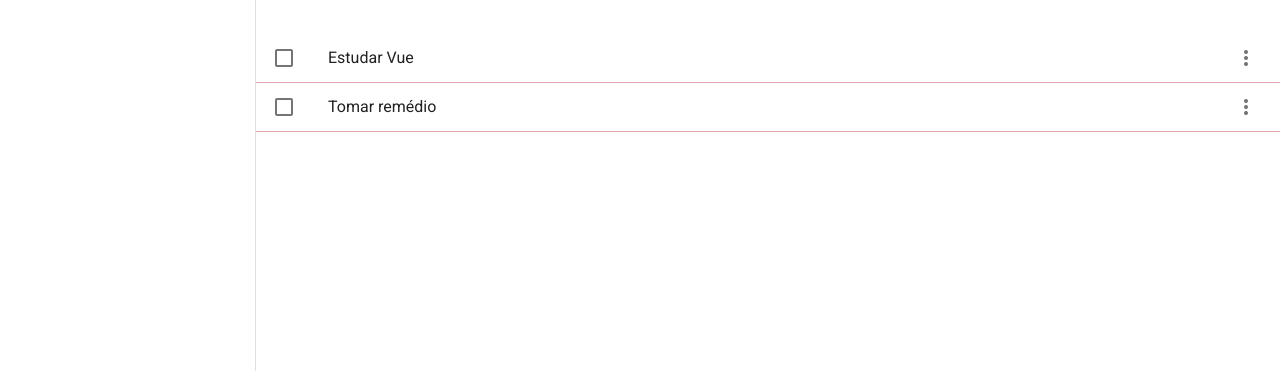
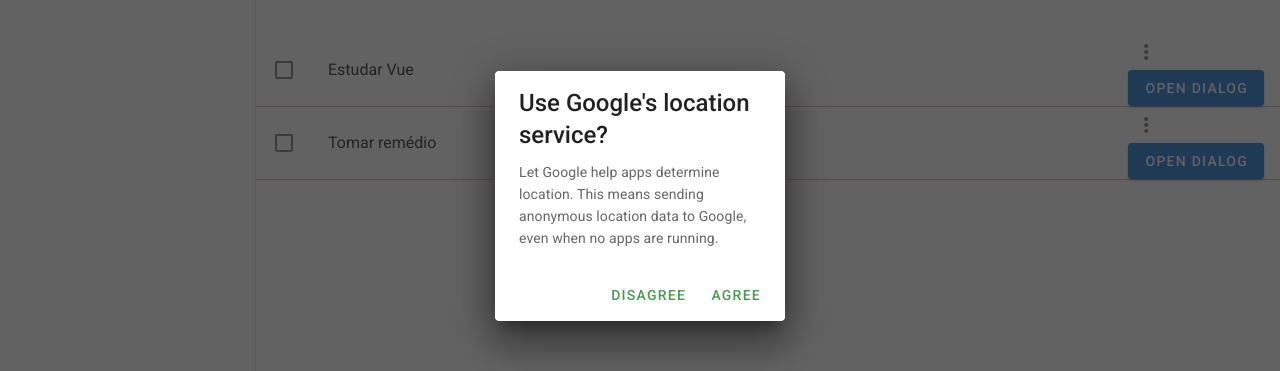
Before and after one commit to desenvolveronica/Vue-List, a Vue app: page / in a window 1280 px wide. Shown: the part 204-575 px from the top of the page. Built offline with nearby package versions, Linux system fonts and the light colour scheme.

Commit message:
Modal editar

```diff
--- /dev/null
+++ b/src/components/modal/ModalEditar.vue
@@ -0,0 +1,59 @@
+<template>
+
+  <div>
+<v-dialog
+      v-model="dialog"
+      persistent
+      max-width="290"
+    >
+      <template v-slot:activator="{ on, attrs }">
+        <v-btn
+          color="primary"
+          dark
+          v-bind="attrs"
+          v-on="on"
+        >
+          Open Dialog
+        </v-btn>
+      </template>
+      <v-card>
+        <v-card-title class="text-h5">
+          Use Google's location service?
+        </v-card-title>
+        <v-card-text>Let Google help apps determine location. This means sending anonymous location data to Google, even when no apps are running.</v-card-text>
+        <v-card-actions>
+          <v-spacer></v-spacer>
+          <v-btn
+            color="green darken-1"
+            text
+            @click="dialog = false"
+          >
+            Disagree
+          </v-btn>
+          <v-btn
+            color="green darken-1"
+            text
+            @click="dialog = false"
+          >
+            Agree
+          </v-btn>
+        </v-card-actions>
+      </v-card>
+    </v-dialog>
+  </div>
+
+</template>
+
+<script>
+          export default {
+            data () {
+              return {
+                dialog: true,
+              }
+            },
+          }
+        </script>
+
+<style>
+
+</style>
--- a/src/components/tarefas/Tarefa.vue
+++ b/src/components/tarefas/Tarefa.vue
@@ -14,11 +14,6 @@
             >
               <v-list-item-title>{{tarefa.titulo}}</v-list-item-title>
             </v-list-item-content>
-
-
-              <!-- <v-btn icon @click.stop="handleRemoveTarefa(tarefa.id)">
-                <v-icon color="red lighten-3">mdi-trash-can</v-icon>
-              </v-btn> -->
 
               <!-- componente menu -->
               <TarefaMenu/>
--- a/src/components/tarefas/TarefaMenu.vue
+++ b/src/components/tarefas/TarefaMenu.vue
@@ -25,34 +25,34 @@
         </v-list-item>
       </v-list>
     </v-menu>
-
+    <!-- componente Modal Editar -->
+  <ModalEditar/>
   </div>
 </template>
 
 <script>
+import ModalEditar from '../modal/ModalEditar.vue';
           export default {
+    components: { ModalEditar },
     data: () => ({
         items: [
             {
-                    icone:"mdi-pencil",
-                    title: 'Editar',
-                    mClick(){
-                            console.log('Editar');
-
+                icone: "mdi-pencil",
+                title: "Editar",
+                mClick() {
+                    console.log("Editar");
                 }
             },
-
             {
                 icone: "mdi-trash-can",
-                    title: 'Excluir',
-                    mClick(){
-                            console.log('Excluir');
-
+                title: "Excluir",
+                mClick() {
+                    console.log("Excluir");
                 }
             },
-
         ],
     }),
+
 }
         </script>
 
--- a/src/views/Tarefas.vue
+++ b/src/views/Tarefas.vue
@@ -27,6 +27,7 @@
       >
         <Tarefa
         :tarefa="tarefa"
+
         />
       </div>
 
```
Lines whose indentation alone changed are shown as unchanged.
